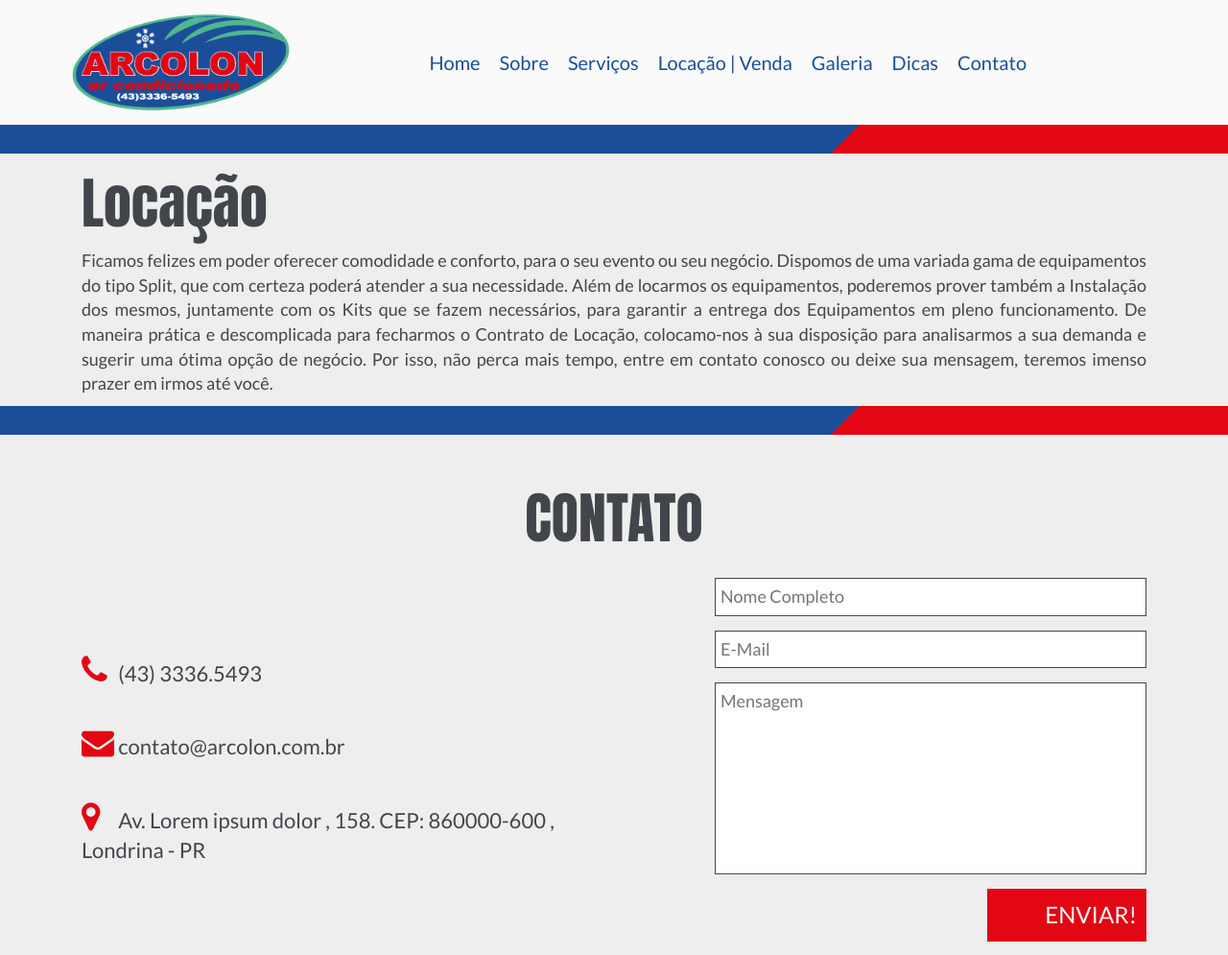
After one commit to HudsonNicoletti/arcolon, a PHP site: page /locacao.html in a window 1280 px wide. The commit adds this page. Shown: the top 995 px of the page at 96% size. Run offline with PHP 8.4, Linux system fonts and the light colour scheme; some libraries are stand-ins or nearby versions.

```diff
--- a/.build/styles/section.tips.sass
+++ b/.build/styles/section.tips.sass
@@ -36,7 +36,7 @@ section.tips
         width: 75%
         display: flex
         align-items: center
-        justify-content: center
+        justify-content: space-between
         background-color: $white
         transition: all 0.2s linear
 
@@ -57,8 +57,14 @@ section.tips
         span
           display: flex
           align-items: center
-          justify-content: flex-end
+          justify-content: flex-start
           flex-direction: column
+          width: 100%
+
+          p
+            display: inline-block
+            text-align: left
+            width: 100%
 
           a
             text-decoration: none
--- /dev/null
+++ b/locacao.html
@@ -0,0 +1,94 @@
+  <!DOCTYPE html>
+<html lang="en">
+<head>
+  <meta charset="utf-8">
+  <meta name="viewport" content="width=device-width, initial-scale=1">
+  <meta name="description" content="Mais Um">
+  <meta name="author" content="Hudson Nicoletti">
+  <title>Arcolon</title>
+  <link rel="stylesheet" href="assets/styles/main.css">
+  <link rel="shortcut icon" href="/favicon.ico">
+</head>
+<body class="about">
+
+  <header class="fixed">
+    <div class="container">
+      <div class="logo">
+
+      </div>
+      <nav>
+        <div class="toggle">
+          <span class="bar"></span>
+          <span class="bar"></span>
+          <span class="bar"></span>
+        </div>
+        <ul>
+          <li><a href="index.html">Home</a></li>
+          <li><a data-scroll-nav="1" href="#">Sobre</a></li>
+          <li><a data-scroll-nav="2" href="#">Serviços</a></li>
+          <li><a href="index.html#!hyperlinks">Locação | Venda</a></li>
+          <li><a href="index.html#!gallery">Galeria</a></li>
+          <li><a href="index.html#!tips">Dicas</a></li>
+          <li><a data-scroll-nav="3" href="#">Contato</a></li>
+        </ul>
+      </nav>
+    </div>
+  </header>
+
+  <section data-scroll-index="1" class="about">
+    <div class="border-strip"><div class="blue"></div><div class="red"></div></div>
+    <div class="container">
+      <div class="text">
+        <h2>Locação</h2>
+        <p>Ficamos felizes em poder oferecer comodidade e conforto, para o seu evento ou seu negócio. Dispomos de uma variada gama de equipamentos do tipo Split, que com certeza poderá atender a sua necessidade.
+Além de locarmos os equipamentos, poderemos prover também a Instalação dos mesmos, juntamente com os Kits que se fazem necessários, para garantir a entrega dos Equipamentos em pleno funcionamento.
+De maneira prática e descomplicada para fecharmos o Contrato de Locação, colocamo-nos à sua disposição para analisarmos a sua demanda e sugerir uma ótima opção de negócio.
+Por isso, não perca mais tempo, entre em contato conosco ou deixe sua mensagem, teremos imenso prazer em irmos até você.
+</p>
+      </div>
+    </div>
+    <div class="border-strip"><div class="blue"></div><div class="red"></div></div>
+  </section>
+
+  <section data-scroll-index="3" class="contact">
+    <div class="container">
+      <h2 class="title">contato</h2>
+      <div class="content">
+        <div class="column">
+          <ul>
+            <li><i class="fa fa-phone"></i> (43) 3336.5493 </li>
+            <li><i class="fa fa-envelope"></i> contato@arcolon.com.br </li>
+            <li><i class="fa fa-map-marker"></i> Av. Lorem ipsum dolor , 158. CEP: 860000-600 , Londrina - PR </li>
+          </ul>
+        </div>
+        <div class="column">
+          <form action="">
+            <input type="text" placeholder="Nome Completo">
+            <input type="email" placeholder="E-Mail">
+            <textarea name="" placeholder="Mensagem"></textarea>
+            <button type="submit"> Enviar!</button>
+          </form>
+        </div>
+      </div>
+    </div>
+    <div id="googleMap"></div>
+  </section>
+
+  <footer>
+    <div class="container">
+      <p>&copy; Todos os direitos reservados - 2016</p>
+      <ul>
+        <li><a href="#"><i class="fa fa-facebook"></i></a></li>
+        <li><a href="#"><i class="fa fa-twitter"></i></a></li>
+        <li><a href="www.agenciadzoe.com.br" target="_blank"><img src="http://www.agenciadzoe.com.br/assets/public/images/logo.png" alt="Desenvolvimento: Agência dZoë"></a></li>
+      </ul>
+    </div>
+  </footer>
+
+  <script src="https://maps.googleapis.com/maps/api/js?key=AIzaSyCCuzQHd-qcwqDiyOCJ9OX8ejGdUf3hxuc"></script>
+  <script src="assets/scripts/jquery.min.js"></script>
+  <script src="assets/scripts/scrollIt.js"></script>
+  <script src="assets/scripts/owl.carousel.min.js"></script>
+  <script src="assets/scripts/functions.min.js"></script>
+</body>
+</html>
```
Also changed, not shown: index.html (+6 -6 lines), multimarcas.html (added, +91 -0 lines), sobre.html (+5 -3 lines), assets/styles/main.css, 1 other file.
